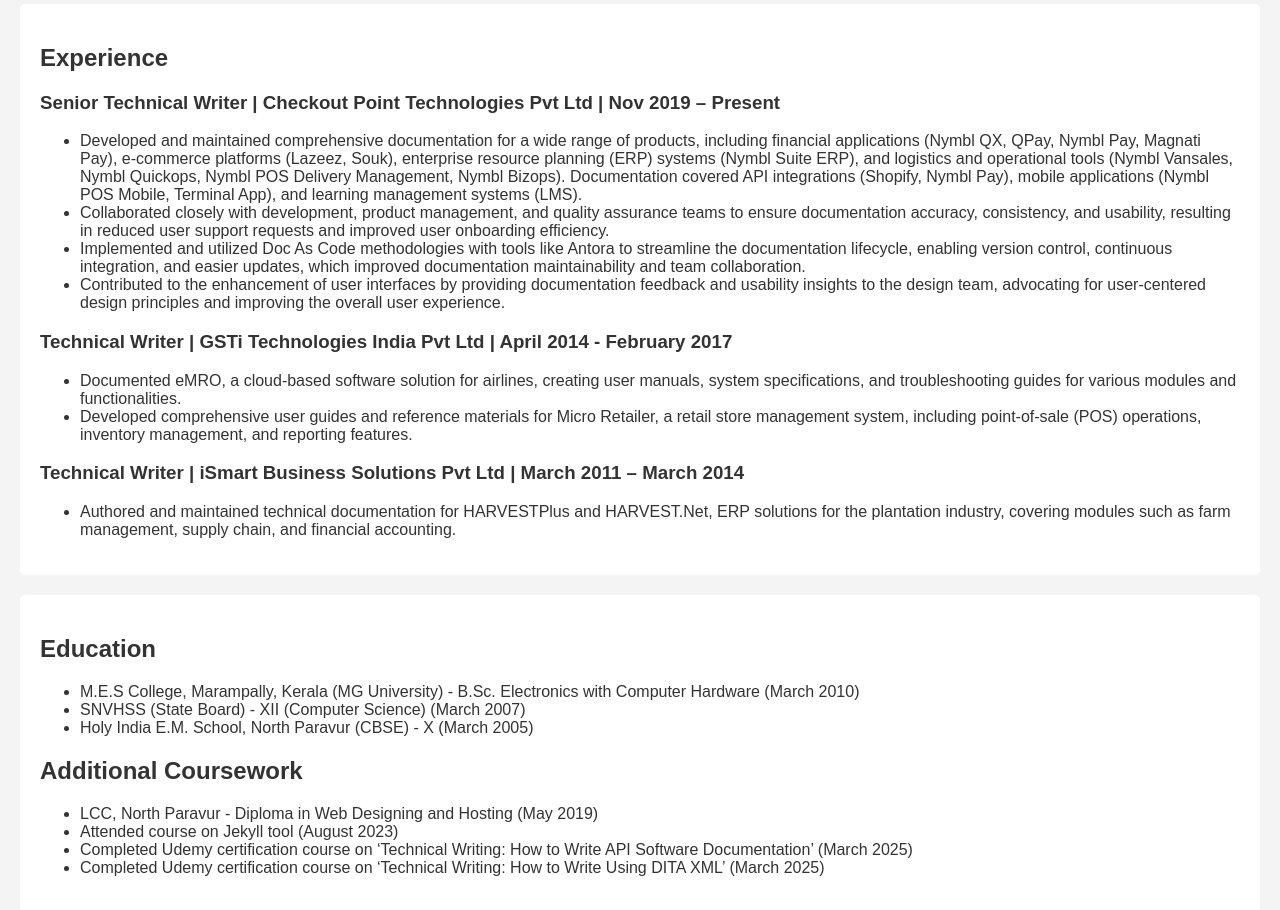
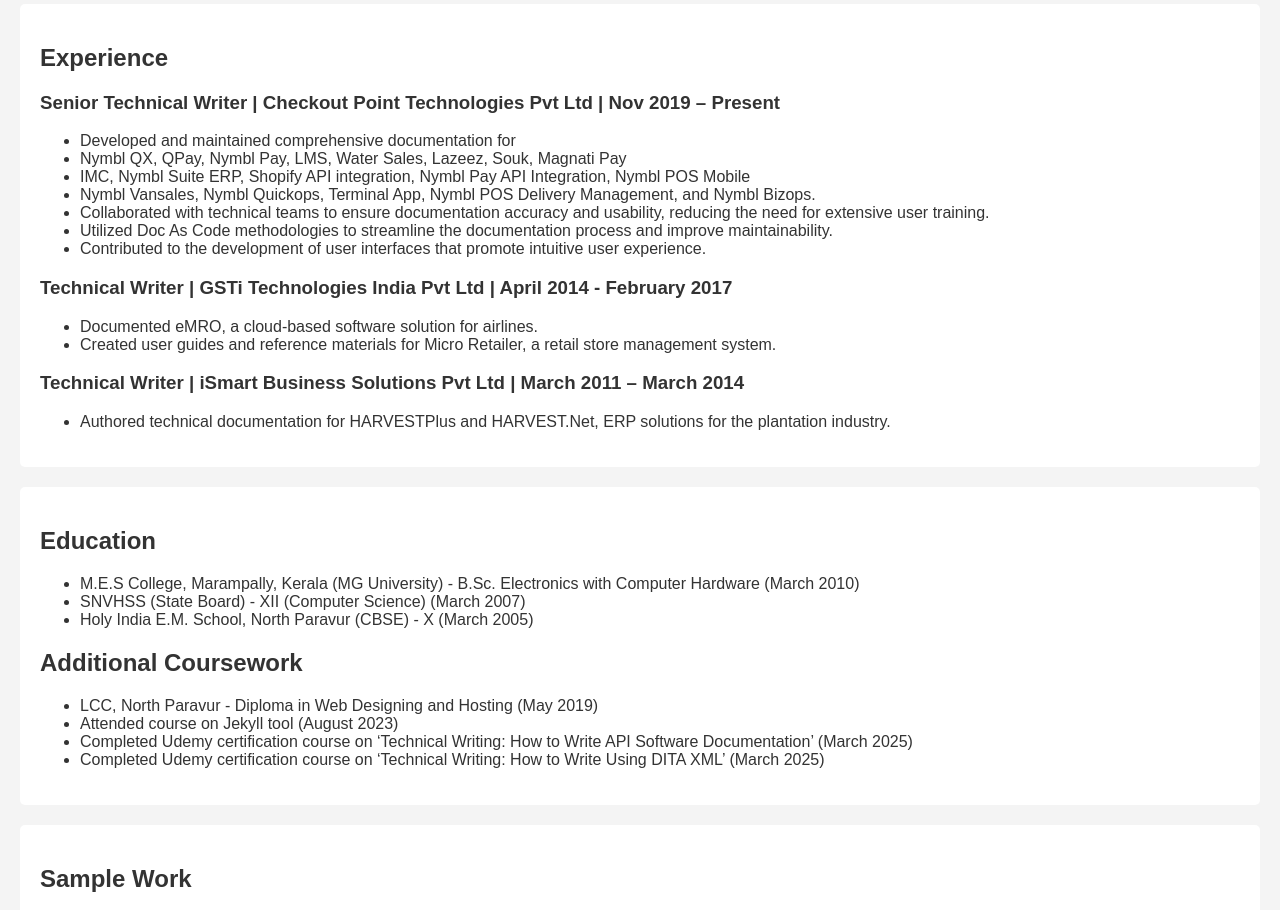
Before and after one commit to SuchithraBN/suchithrab_portfolio.github.io, a plain HTML site: page index.html in a window 1280 px wide. Shown: the part 4820-5730 px from the top of the page. Drawn offline with Linux system fonts and the light colour scheme; a script that the page names is missing.

Commit message:
Update index.html

```diff
--- a/index.html
+++ b/index.html
@@ -77,21 +77,24 @@
                 <h2>Experience</h2>
                 <h3>Senior Technical Writer | Checkout Point Technologies Pvt Ltd | Nov 2019 – Present</h3>
                 <ul>
-                    <li>Developed and maintained comprehensive documentation for a wide range of products, including financial applications (Nymbl QX, QPay, Nymbl Pay, Magnati Pay), e-commerce platforms (Lazeez, Souk), enterprise resource planning (ERP) systems (Nymbl Suite ERP), and logistics and operational tools (Nymbl Vansales, Nymbl Quickops, Nymbl POS Delivery Management, Nymbl Bizops). Documentation covered API integrations (Shopify, Nymbl Pay), mobile applications (Nymbl POS Mobile, Terminal App), and learning management systems (LMS).</li>
-                    <li>Collaborated closely with development, product management, and quality assurance teams to ensure documentation accuracy, consistency, and usability, resulting in reduced user support requests and improved user onboarding efficiency.</li>
-                    <li>Implemented and utilized Doc As Code methodologies with tools like Antora to streamline the documentation lifecycle, enabling version control, continuous integration, and easier updates, which improved documentation maintainability and team collaboration.</li>
-                    <li>Contributed to the enhancement of user interfaces by providing documentation feedback and usability insights to the design team, advocating for user-centered design principles and improving the overall user experience.</li>
+                    <li>Developed and maintained comprehensive documentation for</li>
+                        <li>Nymbl QX, QPay, Nymbl Pay, LMS, Water Sales, Lazeez, Souk, Magnati Pay</li>
+                        <li>IMC, Nymbl Suite ERP, Shopify API integration, Nymbl Pay API Integration, Nymbl POS Mobile</li>
+                        <li>Nymbl Vansales, Nymbl Quickops, Terminal App, Nymbl POS Delivery Management, and Nymbl Bizops.</li>
+                    <li>Collaborated with technical teams to ensure documentation accuracy and usability, reducing the need for extensive user training.</li>
+                    <li>Utilized Doc As Code methodologies to streamline the documentation process and improve maintainability.</li>
+                    <li>Contributed to the development of user interfaces that promote intuitive user experience.</li>
                 </ul>
 
                 <h3>Technical Writer | GSTi Technologies India Pvt Ltd | April 2014 - February 2017</h3>
                 <ul>
-                    <li>Documented eMRO, a cloud-based software solution for airlines, creating user manuals, system specifications, and troubleshooting guides for various modules and functionalities.</li>
-                    <li>Developed comprehensive user guides and reference materials for Micro Retailer, a retail store management system, including point-of-sale (POS) operations, inventory management, and reporting features.</li>
+                    <li>Documented eMRO, a cloud-based software solution for airlines.</li>
+                    <li>Created user guides and reference materials for Micro Retailer, a retail store management system.</li>
                 </ul>
 
                 <h3>Technical Writer | iSmart Business Solutions Pvt Ltd | March 2011 – March 2014</h3>
                 <ul>
-                    <li>Authored and maintained technical documentation for HARVESTPlus and HARVEST.Net, ERP solutions for the plantation industry, covering modules such as farm management, supply chain, and financial accounting.</li>
+                    <li>Authored technical documentation for HARVESTPlus and HARVEST.Net, ERP solutions for the plantation industry.</li>
                 </ul>
             </section>
 
```
